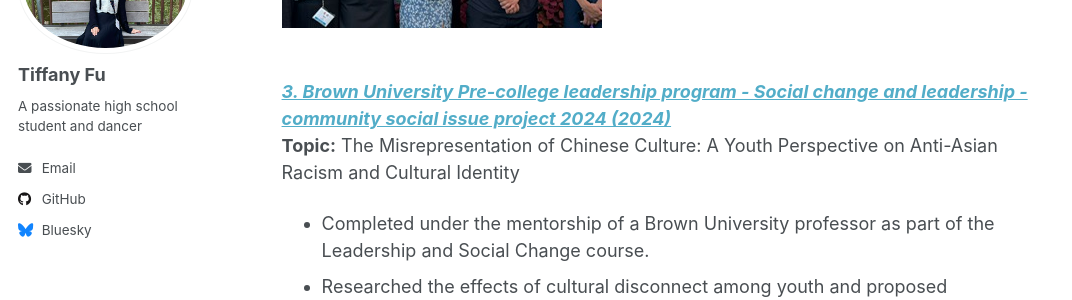
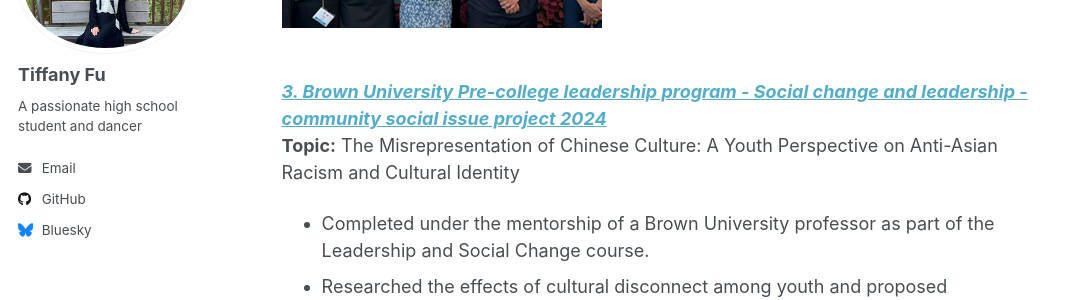
Before and after one commit to TiffanyJTFu/TiffanyFu, a Jekyll site: the page built from _pages/about.md, in a window 1280 px wide and 900 px high, scrolled down 1958 px. Shown: the part 179-479 px from the top of the window, without its empty margins (0-1072 px from the left). Built offline with Jekyll 4.4.1, drawn with Linux system fonts in a browser that asks for light colours; a script that is not in the unit is left out.

Commit message:
Fix formatting for Brown University program link

```diff
--- a/_pages/about.md
+++ b/_pages/about.md
@@ -30,7 +30,7 @@ redirect_from:
 
 ![shad5](https://tiffanyjtfu.github.io/TiffanyFu/images/shad3.jpeg)
 
-<br><a href="https://tiffanyjtfu.github.io/TiffanyFu/teaching/SocialScienceResearchProject-1" target='_blank'><i>**3. Brown University Pre-college leadership program - Social change and leadership - community social issue project 2024 (2024)**</i></a>
+<br><a href="https://tiffanyjtfu.github.io/TiffanyFu/teaching/SocialScienceResearchProject-1" target='_blank'><i>**3. Brown University Pre-college leadership program - Social change and leadership - community social issue project 2024**</i></a>
 <br>**Topic:** The Misrepresentation of Chinese Culture: A Youth Perspective on Anti-Asian Racism and Cultural Identity
 * Completed under the mentorship of a Brown University professor as part of the Leadership and Social Change course.
 * Researched the effects of cultural disconnect among youth and proposed engagement-based solutions for community improvement.
```
